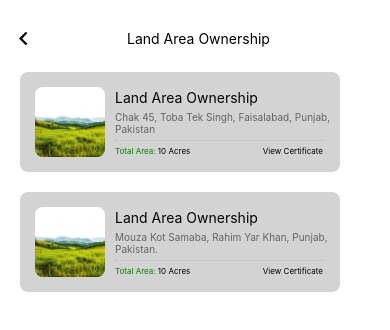
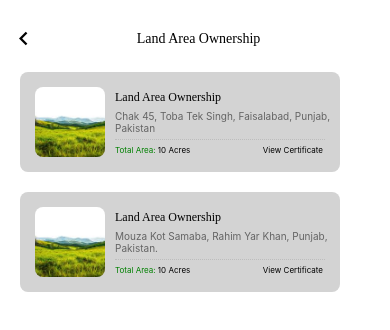
Before and after one commit to Shehiryar12/CropsSecure, a React Native app: screen / in a window 390 px wide. Shown: the top 330 px of the page. Built offline with nearby package versions, Linux system fonts and the light colour scheme.

Commit message:
CROPSSECURE

```diff
--- a/Src/Components/OwnershipComponent.js
+++ b/Src/Components/OwnershipComponent.js
@@ -1,5 +1,6 @@
 import { Image, StyleSheet, Text, View } from 'react-native';
 import React from 'react';
+import { Font } from '../Constant/Font';
 
 const OwnershipComponent = (props) => {
   return (
@@ -66,6 +67,9 @@ const styles = StyleSheet.create({
   landtext: {
     marginBottom: 5,
     marginTop:10,
+    // backgroundColor:'red',
+    fontFamily:Font.bold,
+    fontSize:12
   },
   landtexttwo: {
     fontSize: 10,
--- a/Src/Screens/Ownership.js
+++ b/Src/Screens/Ownership.js
@@ -2,6 +2,7 @@ import { StyleSheet, View, Text } from 'react-native';
 import React from 'react';
 import MaterialIcons from 'react-native-vector-icons/MaterialIcons';
 import OwnershipComponent from '../Components/OwnershipComponent';
+import { Font } from '../Constant/Font';
 
 const Ownership = () => {
   return (
@@ -44,5 +45,6 @@ const styles = StyleSheet.create({
   },
   LandStyling: {
     marginRight: 20,
+    fontFamily:Font.bold,
   },
 });
```
